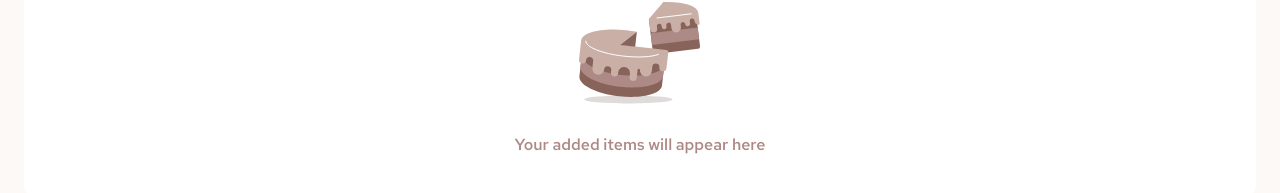
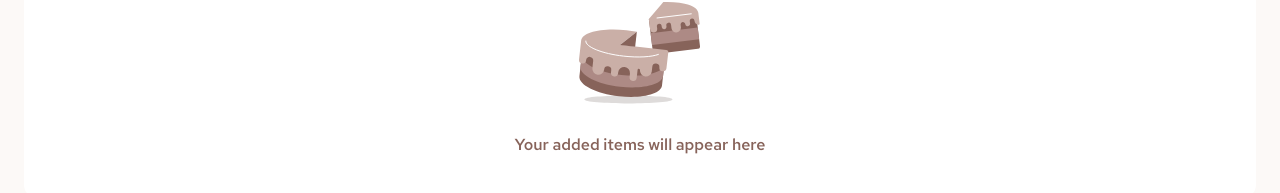
Before and after one commit to VendettaJoy/fem-reactjs-product-list-with-cart, a React (Vite) app: page / in a window 1280 px wide. Shown: the part 1775-1968 px from the top of the page. Built offline with nearby package versions, Linux system fonts and the light colour scheme.

Commit message:
Adjust Empty Cart Text Contrast
There wasn't enough contrast between the empty cart text and the background as pointed out by axe-devtools, so the text colour has been darkened to meet the necessary accessibility requirement

```diff
--- a/src/index.css
+++ b/src/index.css
@@ -74,7 +74,7 @@
 	/* Cart */
 	--cart-background: var(--c-white);
 	--cart-heading: var(--c-red);
-	--cart-empty-text: var(--c-rose-400);
+	--cart-empty-text: var(--c-rose-500);
 
 	--cart-item-amount: var(--c-red);
 	--cart-item-price: var(--c-rose-400);
```
